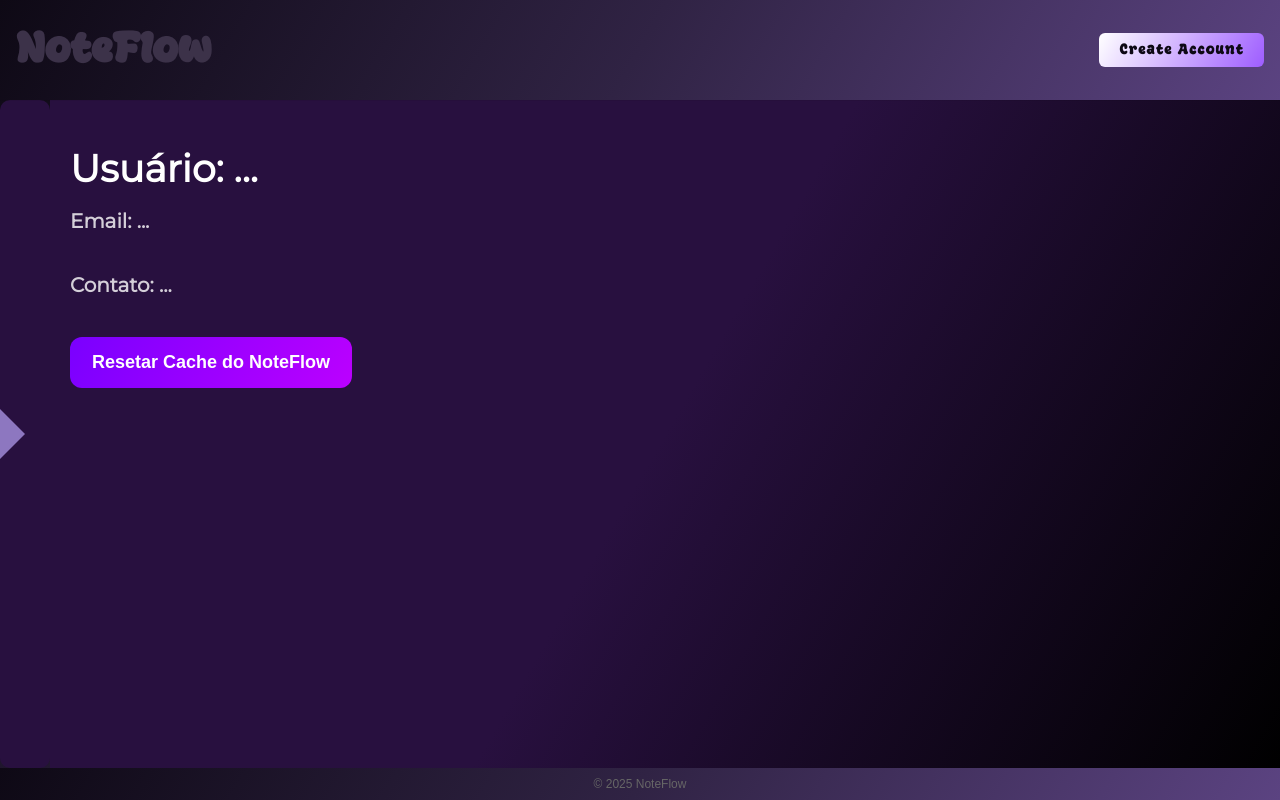
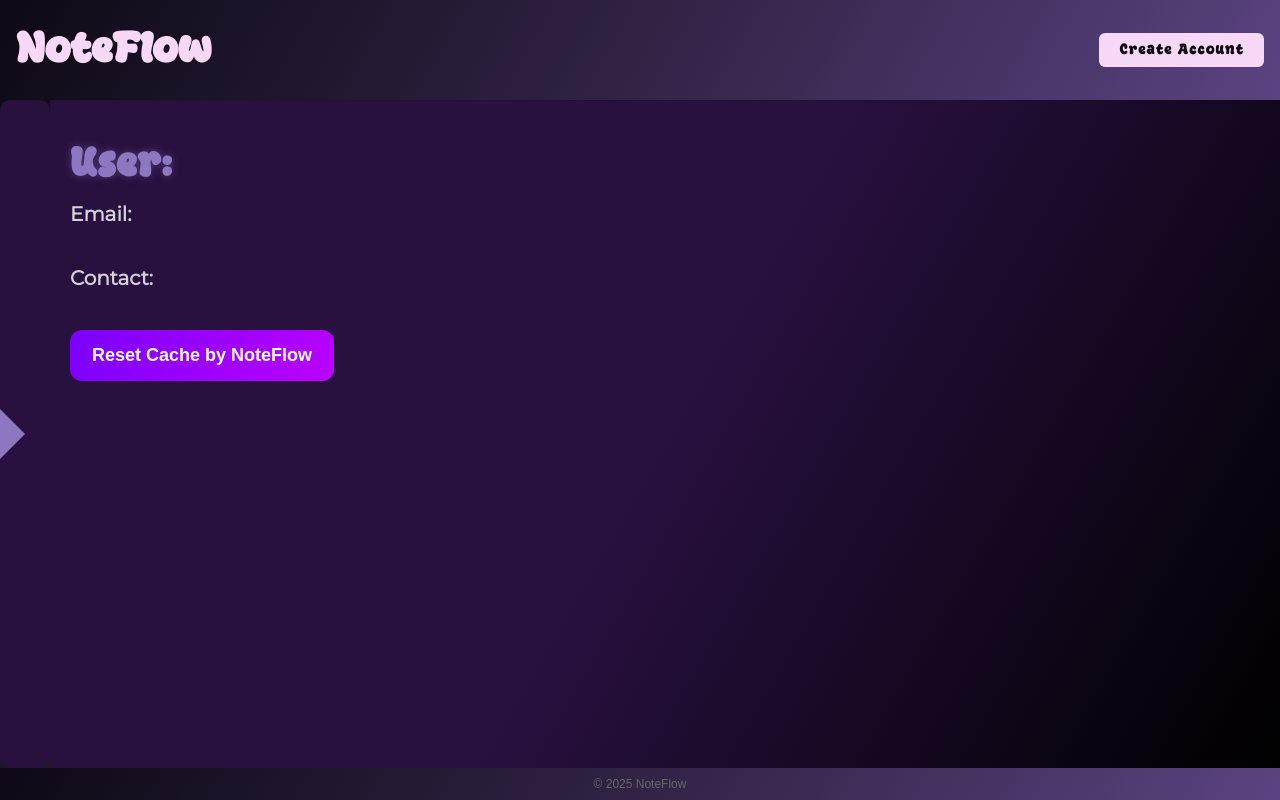
Before and after one commit to Kenzo-Urasaki/NoteFlow, a plain HTML site: page config.html in a window 1280 px wide. Drawn offline with Linux system fonts and the light colour scheme.

Commit message:
mexendo no css

```diff
--- a/config.html
+++ b/config.html
@@ -9,6 +9,16 @@
 	<script src="js.js" defer></script>
 </head>
 <style>
+
+	h1 {
+	color: #8D77C0;
+    font-family: 'Bigbesty';
+    font-size: 3rem;
+    margin-bottom: 15px;
+    letter-spacing: 1px;
+    text-shadow: 0px 0px 8px rgba(141,119,192,0.4);
+	}
+
 	main {
 		background: var(--main-bg);
 	}
@@ -73,12 +83,12 @@
 
 		<main class="config-page">
 
-    <h1 id="configUserTitle" class="config-user-title">Usuário: ...</h1>
-    <h2 id="configUserEmail" class="config-user-email">Email: ...</h2>
-	<h2 id="configUsercont" class="config-user-email"> Contato: ...</h2>
+    <h1 id="configUserTitle" class="config-user-title">User: </h1>
+    <h2 id="configUserEmail" class="config-user-email">Email: </h2>
+	<h2 id="configUsercont" class="config-user-email"> Contact: </h2>
 
     <button id="resetCacheBtn" class="reset-cache-btn">
-        Resetar Cache do NoteFlow
+        Reset Cache by NoteFlow
     </button>
 
 </main>
--- a/style.css
+++ b/style.css
@@ -49,7 +49,7 @@
             z-index:2;
             font-family: 'Bigbesty', sans-serif ;
             font-size: 5vh;
-            color: #3c3249;
+            color:#f7d8f7;
         }
         /* nav width will animate */
         nav{
@@ -149,15 +149,13 @@
         }
         nav a:hover{
           background:linear-gradient(120deg,#8D77C0, #5b4381);
-
           color:#f7d8f7;
 
         }
         .brand{font-weight:700}
         .login-btn{
             padding: 10px 20px;
-
-            background: linear-gradient(120deg,#ffffff,#9e5dff);
+            background:#f7d8f7;
             color: #0e0915;
             border-radius: 6px;
             font-size: 14px;
@@ -259,7 +257,7 @@
     box-shadow: 0 0 12px rgba(120,0,255,0.6);
 }
 .user-display {
-    color: #3c3249;
+    color:#f7d8f7;
     font-family: 'bigbesty', sans-serif;
     font-weight: 700;
     font-size: 1.6rem;
```
Also changed, not shown: Metas.html (+8 -7 lines), inicio.html (+1 -3 lines), materias.html (+10 -0 lines).
